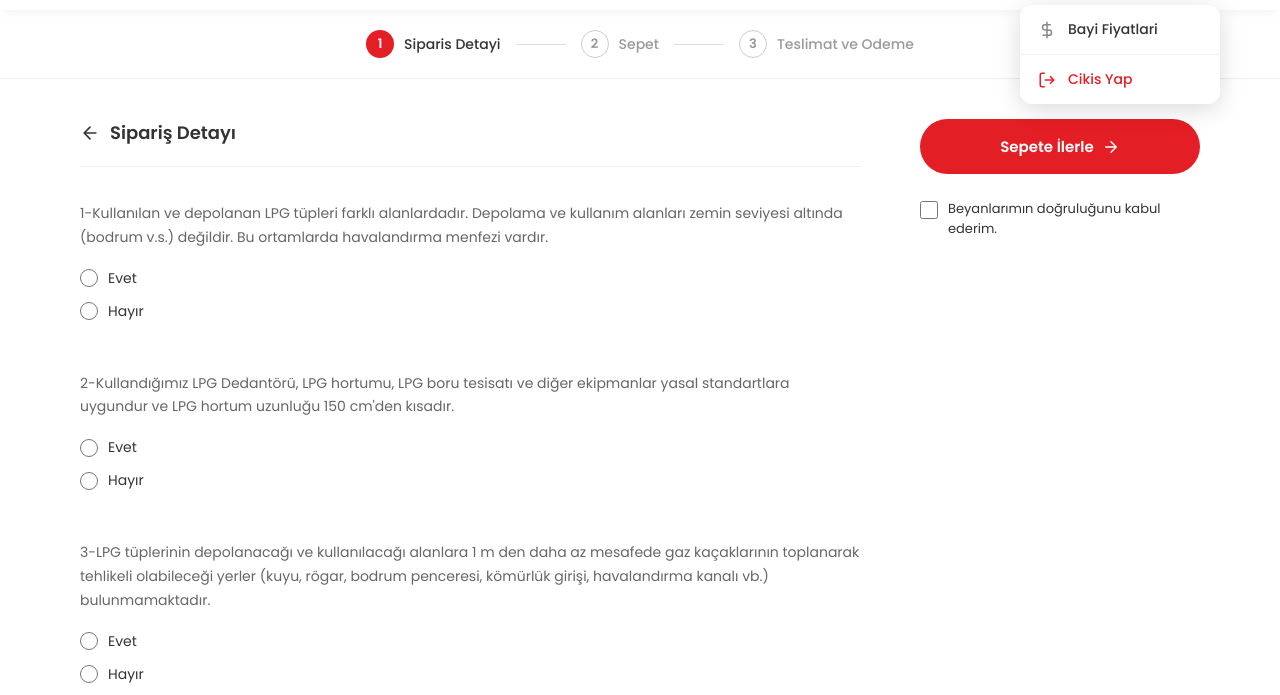
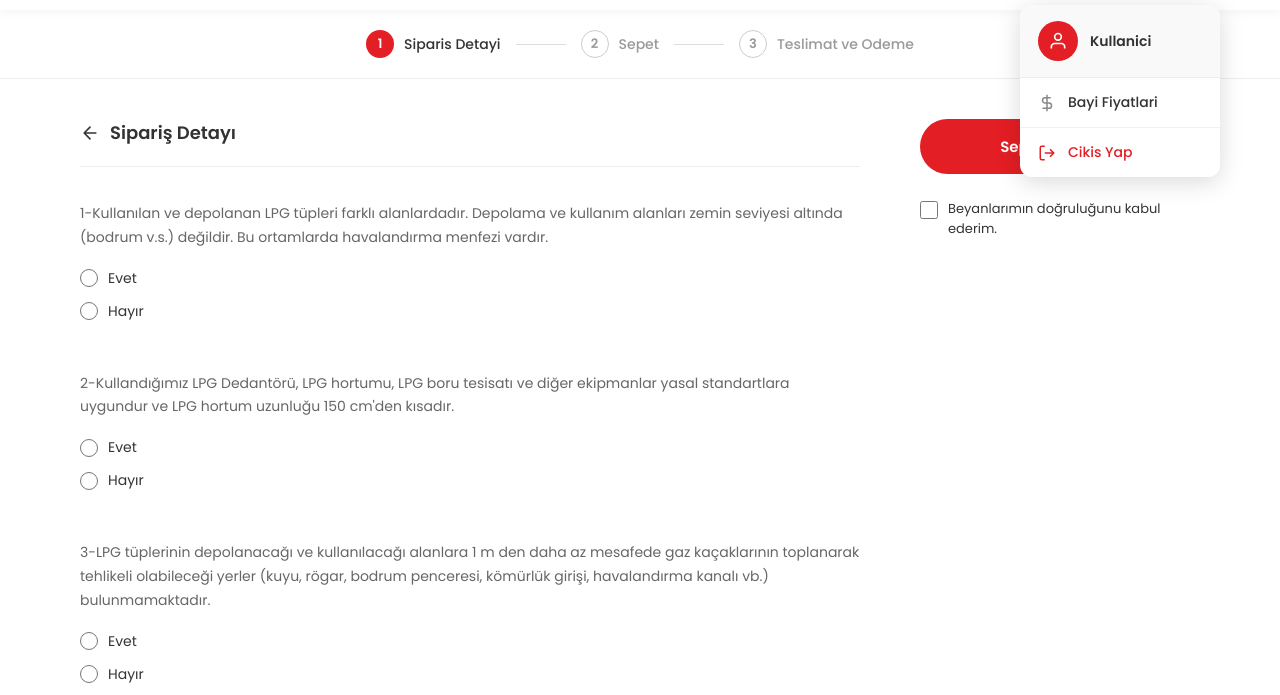
Before and after one commit to burhaninegol-xup/ipragaz, a plain HTML site: page isyerim-musteri-sorular.html in a window 1280 px wide. Both pictures are taken after a click on the link 1200 px from the left and 80 px from the top of the page. Shown: the part 105-800 px from the top of the page. Drawn offline with Linux system fonts and the light colour scheme.

Commit message:
müşteri ismi profil iconunda çıkıyor

```diff
--- a/components/isyerim-header.html
+++ b/components/isyerim-header.html
@@ -124,6 +124,34 @@
 	.profile-dropdown-item.logout svg {
 		color: #e31e24;
 	}
+	.profile-dropdown-header {
+		display: flex;
+		align-items: center;
+		gap: 12px;
+		padding: 16px 18px;
+		background: #f9f9f9;
+		border-bottom: 1px solid #eee;
+	}
+	.profile-avatar {
+		width: 40px;
+		height: 40px;
+		background: #e31e24;
+		border-radius: 50%;
+		display: flex;
+		align-items: center;
+		justify-content: center;
+		flex-shrink: 0;
+	}
+	.profile-avatar svg {
+		width: 20px;
+		height: 20px;
+		color: #fff;
+	}
+	.profile-name {
+		font-size: 14px;
+		font-weight: 600;
+		color: #333;
+	}
 	@media (max-width: 768px) {
 		.header .container {
 			padding: 0 15px;
@@ -176,6 +204,16 @@
 				</a>
 				<!-- Profile Dropdown Menu -->
 				<div class="profile-dropdown" id="profileDropdown">
+					<!-- Kullanıcı Adı Bölümü -->
+					<div class="profile-dropdown-header">
+						<div class="profile-avatar">
+							<svg viewBox="0 0 24 24" fill="none" stroke="currentColor" stroke-width="2">
+								<path d="M20 21v-2a4 4 0 0 0-4-4H8a4 4 0 0 0-4 4v2"/>
+								<circle cx="12" cy="7" r="4"/>
+							</svg>
+						</div>
+						<span class="profile-name" id="profileUserName">Kullanici</span>
+					</div>
 					<a href="isyerim-musteri-bayi-fiyatlari.html" class="profile-dropdown-item">
 						<svg viewBox="0 0 24 24" fill="none" stroke="currentColor" stroke-width="2">
 							<line x1="12" y1="1" x2="12" y2="23"/>
--- a/js/component-loader.js
+++ b/js/component-loader.js
@@ -72,10 +72,32 @@ const ComponentLoader = {
         // Sepet badge guncelle
         this.updateCartBadge();
 
+        // Kullanici adini yukle
+        this.loadUserName();
+
         // cartUpdated event'ini dinle
         window.addEventListener('cartUpdated', () => {
             this.updateCartBadge();
         });
+    },
+
+    /**
+     * Kullanici adini sessionStorage'dan yukle ve goster
+     */
+    loadUserName() {
+        var customerName = sessionStorage.getItem('isyerim_customer_name');
+
+        // Profile dropdown'daki ismi guncelle
+        var profileNameEl = document.getElementById('profileUserName');
+        if (profileNameEl && customerName) {
+            profileNameEl.textContent = customerName;
+        }
+
+        // Header'daki kullanici adini da guncelle
+        var headerUserNameEl = document.getElementById('headerUserName');
+        if (headerUserNameEl && customerName) {
+            headerUserNameEl.textContent = customerName;
+        }
     },
 
     /**
```
Also changed, not shown: isyerim-musteri-otp.html (+2 -1 lines), isyerim-musteri-uye-ol.html (+2 -1 lines).
